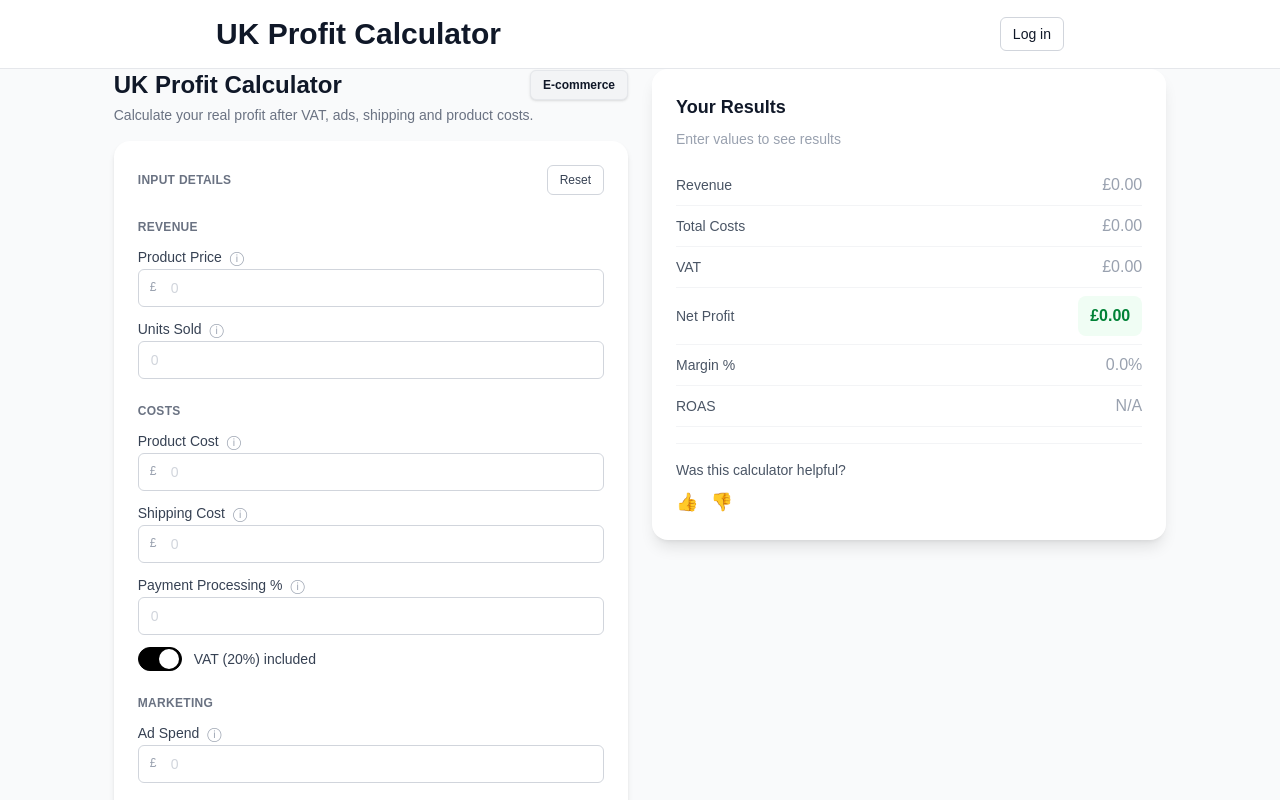
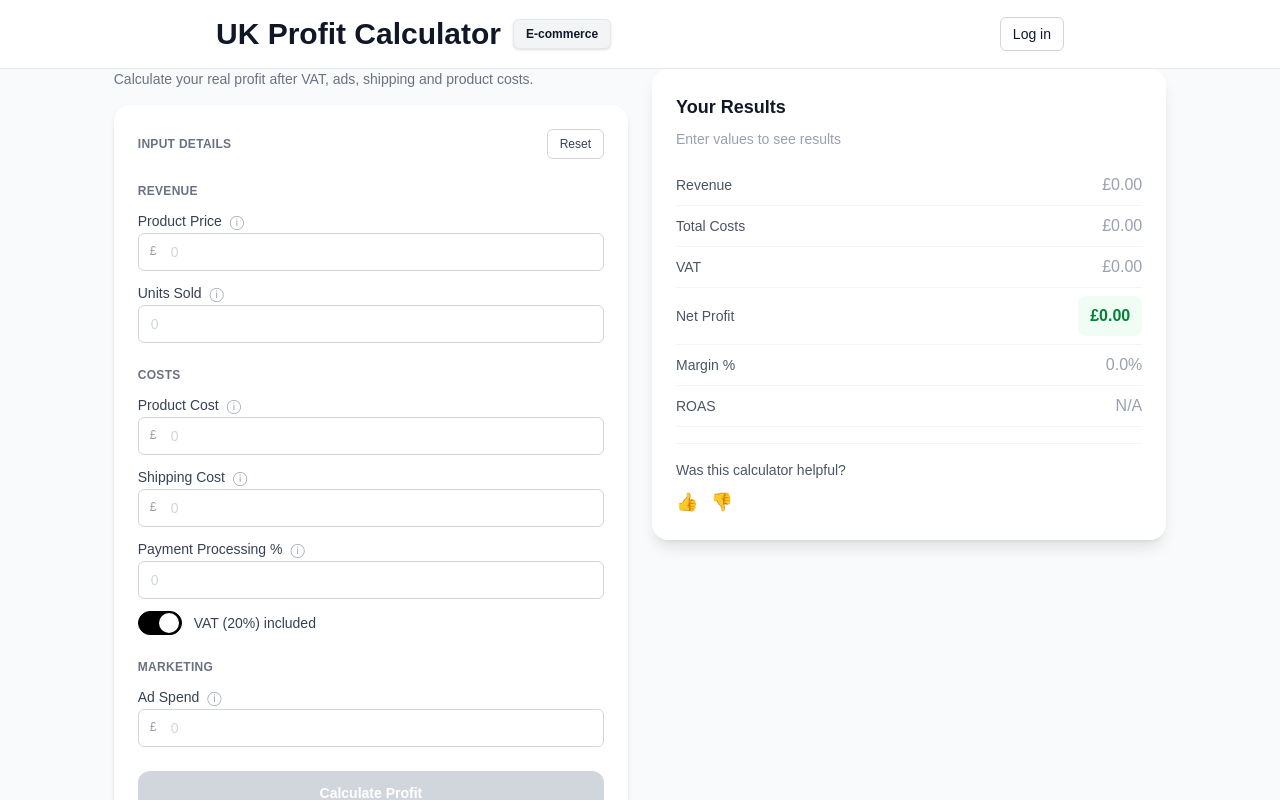
Before and after one commit to NZR138/saas-calculator, a Next.js app: page /calculator in a window 1280 px wide. Shown: the top 800 px of the page. Built offline with nearby package versions, Linux system fonts and the light colour scheme.

Commit message:
Move e-commerce selector to header and remove duplicate titles; improve CTA hover/active

```diff
--- a/app/components/CalculatorCard.tsx
+++ b/app/components/CalculatorCard.tsx
@@ -61,24 +61,9 @@ export default function CalculatorCard() {
     <div className="grid grid-cols-1 md:grid-cols-2 gap-6 items-start">
       {/* ================= LEFT COLUMN ================= */}
       <div className="space-y-4 max-w-[680px]">
-        <div>
-          <div className="flex items-center justify-between gap-4">
-            <h1 className="text-2xl font-semibold text-gray-900">
-              UK Profit Calculator
-            </h1>
-            <div className="flex items-center gap-2">
-              <button
-                type="button"
-                className="border border-gray-200 rounded-md bg-gray-100 px-3 py-1.5 text-xs font-semibold text-gray-900 shadow-sm"
-              >
-                E-commerce
-              </button>
-            </div>
-          </div>
-          <p className="mt-1 text-sm text-gray-500">
-            Calculate your real profit after VAT, ads, shipping and product costs.
-          </p>
-        </div>
+        <p className="text-sm text-gray-500">
+          Calculate your real profit after VAT, ads, shipping and product costs.
+        </p>
 
         <div className="bg-white rounded-2xl shadow-md p-6 space-y-6">
           <div className="flex items-center justify-between">
@@ -161,7 +146,7 @@ export default function CalculatorCard() {
             onClick={() => canShowSnapshot && setShowSnapshot(true)}
             className={`w-full rounded-xl py-3 text-sm font-semibold text-white transition ${
               canShowSnapshot
-                ? "bg-black hover:bg-gray-800"
+                ? "bg-black hover:bg-gray-800 hover:shadow-md active:translate-y-px active:scale-[0.99] focus-visible:outline-none focus-visible:ring-2 focus-visible:ring-black/40 focus-visible:ring-offset-2 cursor-pointer"
                 : "bg-gray-300 cursor-not-allowed"
             }`}
           >
--- a/app/components/Header.tsx
+++ b/app/components/Header.tsx
@@ -11,11 +11,19 @@ export default function Header() {
 
   return (
     <header className="border-b border-gray-200 bg-white">
-      <div className="max-w-4xl mx-auto px-4 py-4 sm:px-6 flex items-center justify-between">
-        <div>
+      <div className="max-w-4xl mx-auto px-4 py-4 sm:px-6 flex items-center justify-between gap-4">
+        <div className="flex items-center gap-3">
           <Link href="/" className="text-3xl font-bold text-gray-900 hover:text-gray-700">
             UK Profit Calculator
           </Link>
+          <div className="flex items-center gap-2">
+            <button
+              type="button"
+              className="border border-gray-200 rounded-md bg-gray-100 px-3 py-1.5 text-xs font-semibold text-gray-900 shadow-sm"
+            >
+              E-commerce
+            </button>
+          </div>
         </div>
 
         {/* Simple Log in button (always visible) */}
```
